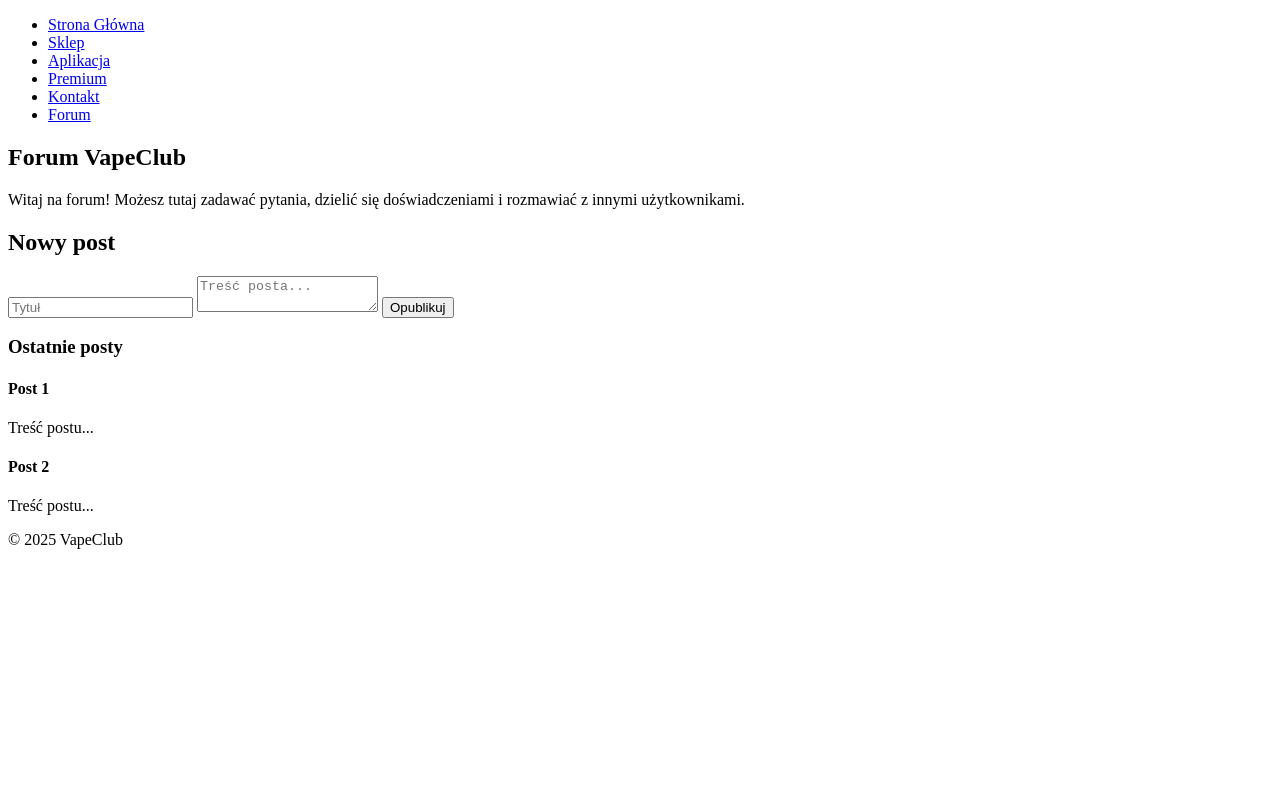
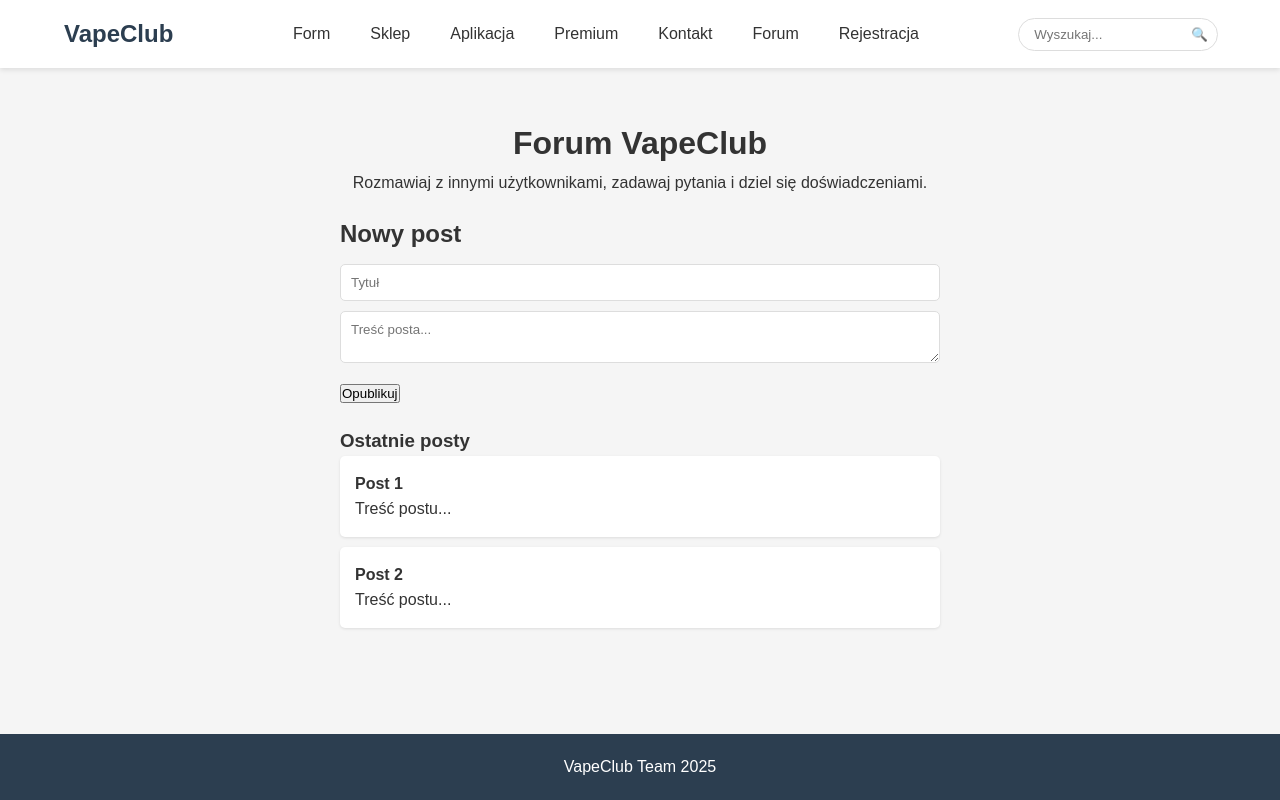
Before and after one commit to Cukrzyk05/Strona, a plain HTML site: page forum.html in a window 1280 px wide. Drawn offline with Linux system fonts and the light colour scheme.

Commit message:
Update forum.html

```diff
--- a/forum.html
+++ b/forum.html
@@ -2,29 +2,155 @@
 <html lang="pl">
 <head>
   <meta charset="UTF-8">
-  <meta name="viewport" content="width=device-width, initial-scale=1.0">
+  <meta name="viewport" content="width=device-width, initial-scale=1">
   <title>Forum - VapeClub</title>
-  <link rel="stylesheet" href="style.css">
+  <style>
+    * {
+      margin: 0;
+      padding: 0;
+      box-sizing: border-box;
+      font-family: Arial, sans-serif;
+    }
+    body {
+      background-color: #f5f5f5;
+      color: #333;
+      line-height: 1.6;
+    }
+    header {
+      background-color: white;
+      box-shadow: 0 2px 5px rgba(0,0,0,0.1);
+      padding: 15px 0;
+    }
+    .container {
+      width: 90%;
+      max-width: 1200px;
+      margin: 0 auto;
+      display: flex;
+      justify-content: space-between;
+      align-items: center;
+    }
+    .logo {
+      font-size: 24px;
+      font-weight: bold;
+      color: #2c3e50;
+      text-decoration: none;
+      transition: color 0.3s;
+    }
+    .logo:hover {
+      color: #3498db;
+    }
+    nav ul {
+      display: flex;
+      list-style: none;
+    }
+    nav ul li {
+      margin-left: 20px;
+    }
+    nav ul li a {
+      text-decoration: none;
+      color: #333;
+      font-weight: 500;
+      padding: 5px 10px;
+      border-radius: 4px;
+      transition: all 0.3s;
+    }
+    nav ul li a:hover {
+      background-color: #f0f0f0;
+      color: #3498db;
+    }
+    .search-container {
+      display: flex;
+      align-items: center;
+    }
+    .search-input {
+      padding: 8px 15px;
+      border: 1px solid #ddd;
+      border-radius: 20px;
+      outline: none;
+      width: 200px;
+      transition: width 0.3s;
+    }
+    .search-input:focus {
+      width: 250px;
+      border-color: #3498db;
+    }
+    .search-button {
+      background: none;
+      border: none;
+      cursor: pointer;
+      padding: 8px;
+      margin-left: -35px;
+      color: #777;
+    }
+    .main-content {
+      padding: 50px 0;
+      text-align: center;
+    }
+    .post {
+      margin: 20px auto;
+      width: 90%;
+      max-width: 600px;
+      text-align: left;
+    }
+    .post h2 {
+      margin-bottom: 10px;
+    }
+    .post textarea, .post input {
+      width: 100%;
+      padding: 10px;
+      margin-bottom: 10px;
+      border: 1px solid #ddd;
+      border-radius: 5px;
+    }
+    .posts-list {
+      width: 90%;
+      max-width: 600px;
+      margin: 20px auto;
+      text-align: left;
+    }
+    .post-item {
+      background: white;
+      padding: 15px;
+      border-radius: 5px;
+      box-shadow: 0 1px 3px rgba(0,0,0,0.1);
+      margin-bottom: 10px;
+    }
+    footer {
+      background-color: #2c3e50;
+      color: white;
+      text-align: center;
+      padding: 20px 0;
+      position: fixed;
+      bottom: 0;
+      width: 100%;
+    }
+  </style>
 </head>
 <body>
   <header>
+    <div class="container">
+      <a href="index.html" class="logo">VapeClub</a>
       <nav>
         <ul>
-        <li><a href="index.html">Strona Główna</a></li>
+          <li><a href="index.html">Form</a></li>
           <li><a href="sklep.html">Sklep</a></li>
           <li><a href="aplikacja.html">Aplikacja</a></li>
           <li><a href="premium.html">Premium</a></li>
           <li><a href="kontakt.html">Kontakt</a></li>
           <li><a href="forum.html">Forum</a></li>
+          <li><a href="rejestracja.html">Rejestracja</a></li>
         </ul>
       </nav>
+      <div class="search-container">
+        <input type="text" class="search-input" placeholder="Wyszukaj...">
+        <button class="search-button">🔍</button>
+      </div>
+    </div>
   </header>
 
-  <section class="forum">
+  <div class="main-content">
     <h1>Forum VapeClub</h1>
-    <p>Witaj na forum! Możesz tutaj zadawać pytania, dzielić się doświadczeniami i rozmawiać z innymi użytkownikami.</p>
-
-    <!-- Miejsce na posty -->
+    <p>Rozmawiaj z innymi użytkownikami, zadawaj pytania i dziel się doświadczeniami.</p>
     <div class="post">
       <h2>Nowy post</h2>
       <form>
@@ -33,10 +159,8 @@
         <button type="submit">Opublikuj</button>
       </form>
     </div>
-
     <div class="posts-list">
       <h3>Ostatnie posty</h3>
-      <!-- Lista postów -->
       <div class="post-item">
         <h4>Post 1</h4>
         <p>Treść postu...</p>
@@ -46,10 +170,24 @@
         <p>Treść postu...</p>
       </div>
     </div>
-  </section>
+  </div>
 
   <footer>
-    <p>&copy; 2025 VapeClub</p>
+    <p>VapeClub Team 2025</p>
   </footer>
+
+  <script>
+    document.querySelector('.search-button').addEventListener('click', function() {
+      const searchTerm = document.querySelector('.search-input').value;
+      if (searchTerm.trim() !== '') {
+        alert('Wyszukiwanie: ' + searchTerm);
+      }
+    });
+    document.querySelector('.search-input').addEventListener('keypress', function(e) {
+      if (e.key === 'Enter') {
+        document.querySelector('.search-button').click();
+      }
+    });
+  </script>
 </body>
 </html>
```
Lines whose indentation alone changed are shown as unchanged.
